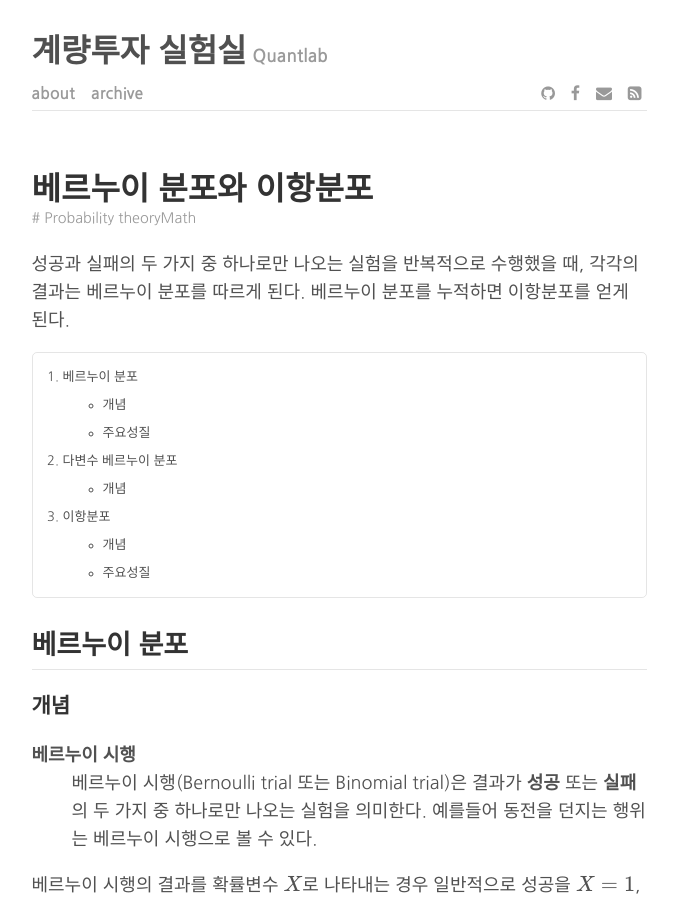
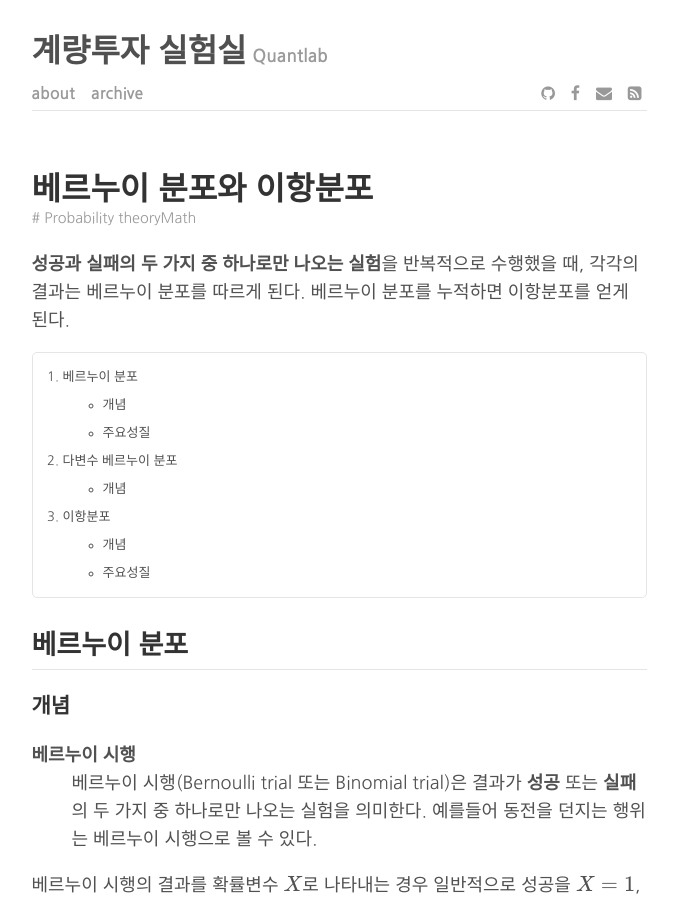
Before and after one commit to gem763/gem763.github.io, a Jekyll site: the page built from _posts/2018-02-05-베르누이-분포와-이항분포.md, in a window 1280 px wide and 900 px high. Shown: the whole window, without its empty margins (301-979 px from the left). Built offline with Jekyll 4.4.1, drawn with Linux system fonts in a browser that asks for light colours; formulas are drawn with MathJax 3; comment, search, counter and statistics services are not loaded.

Commit message:
Uploaded by https://stackedit.io/

```diff
--- a/_posts/2018-02-05-베르누이-분포와-이항분포.md
+++ b/_posts/2018-02-05-베르누이-분포와-이항분포.md
@@ -7,7 +7,7 @@
 
 ---
 
-성공과 실패의 두 가지 중 하나로만 나오는 실험을 반복적으로 수행했을 때, 각각의 결과는 베르누이 분포를 따르게 된다. 베르누이 분포를 누적하면 이항분포를 얻게 된다.
+**성공과 실패의 두 가지 중 하나로만 나오는 실험**을 반복적으로 수행했을 때, 각각의 결과는 베르누이 분포를 따르게 된다. 베르누이 분포를 누적하면 이항분포를 얻게 된다.
 <!--more-->
 
 * TOC
```
